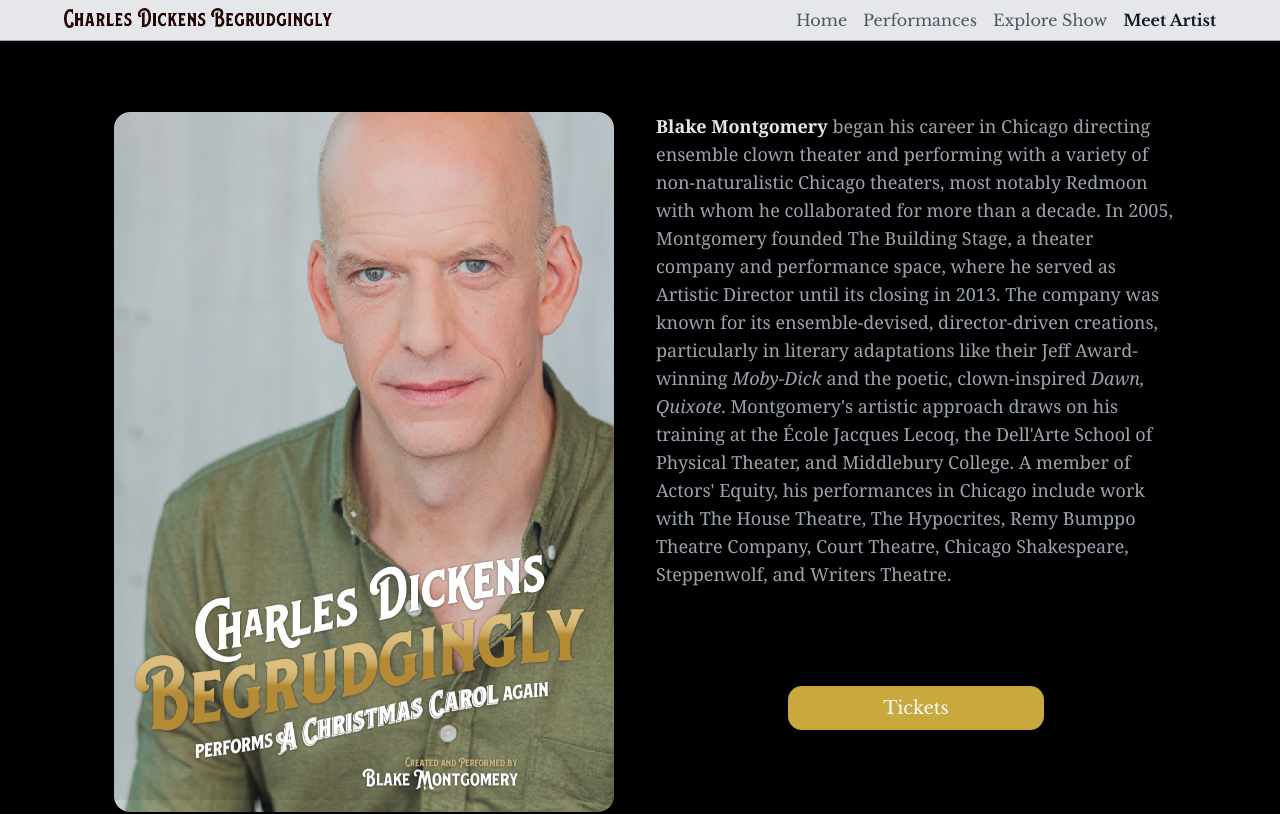
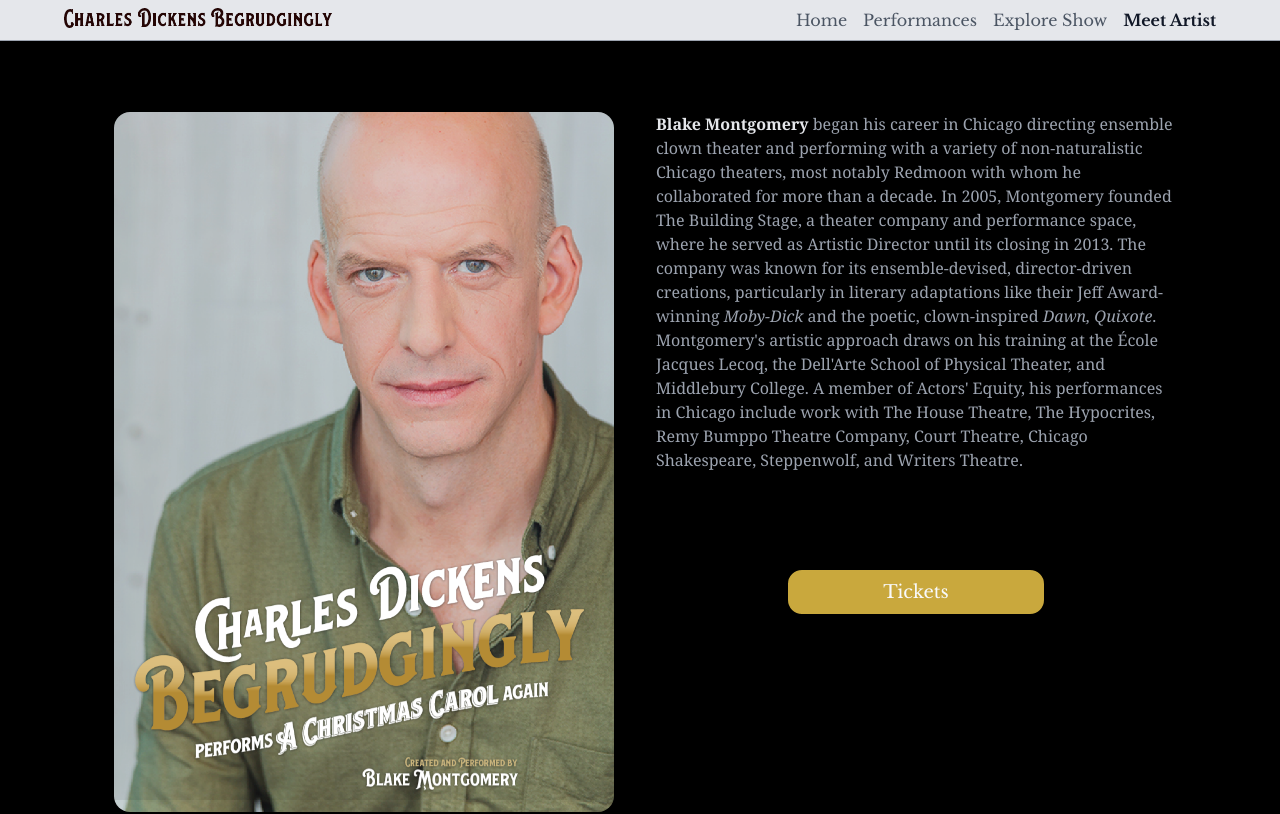
Before and after one commit to montblake/begrudgingly, a Next.js app: page /artist in a window 1280 px wide. Shown: the top 814 px of the page. Built offline with nearby package versions, Linux system fonts and the light colour scheme.

Commit message:
Fix Text Size for Artist Page

```diff
--- a/app/artist/page.tsx
+++ b/app/artist/page.tsx
@@ -59,7 +59,7 @@
 
         <div className="w-full flex flex-col bg-black lg:w-1/2 max-w-[600px] mx-auto">
           <div className="w-full relative z-40 font-serif px-4 sm:px-12  lg:px-0 pb-8 sm:pb-12 lg:pb-12 pt-4 lg:p-0 ">
-            <p className="text-gray-400 text-base lg:text-lg lg:text-lg">
+            <p className="text-gray-400 text-base sm:text-lg md:text-xl lg:text-2xl lg:text-base">
               <span className="font-bold text-gray-200">Blake Montgomery</span>{" "}
               began his career in Chicago directing ensemble clown theater and
               performing with a variety of non-naturalistic Chicago theaters,
```
